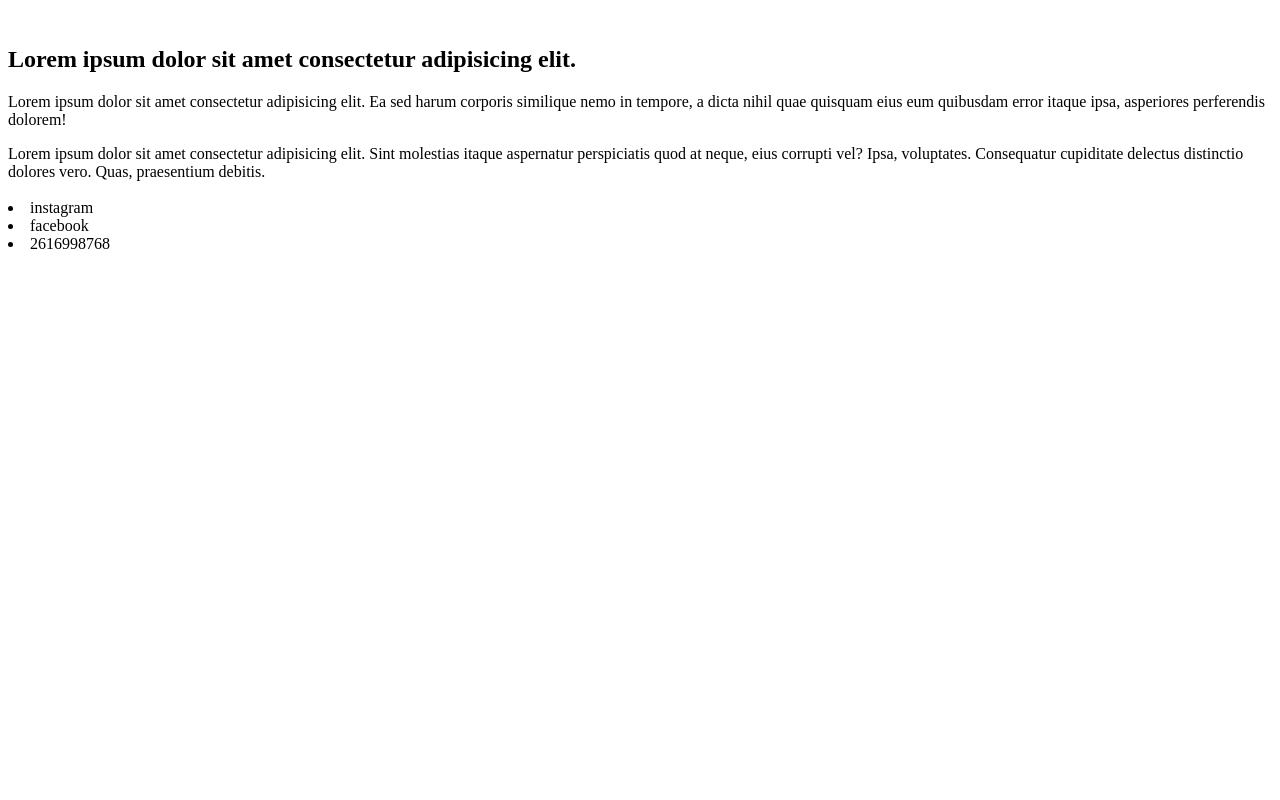
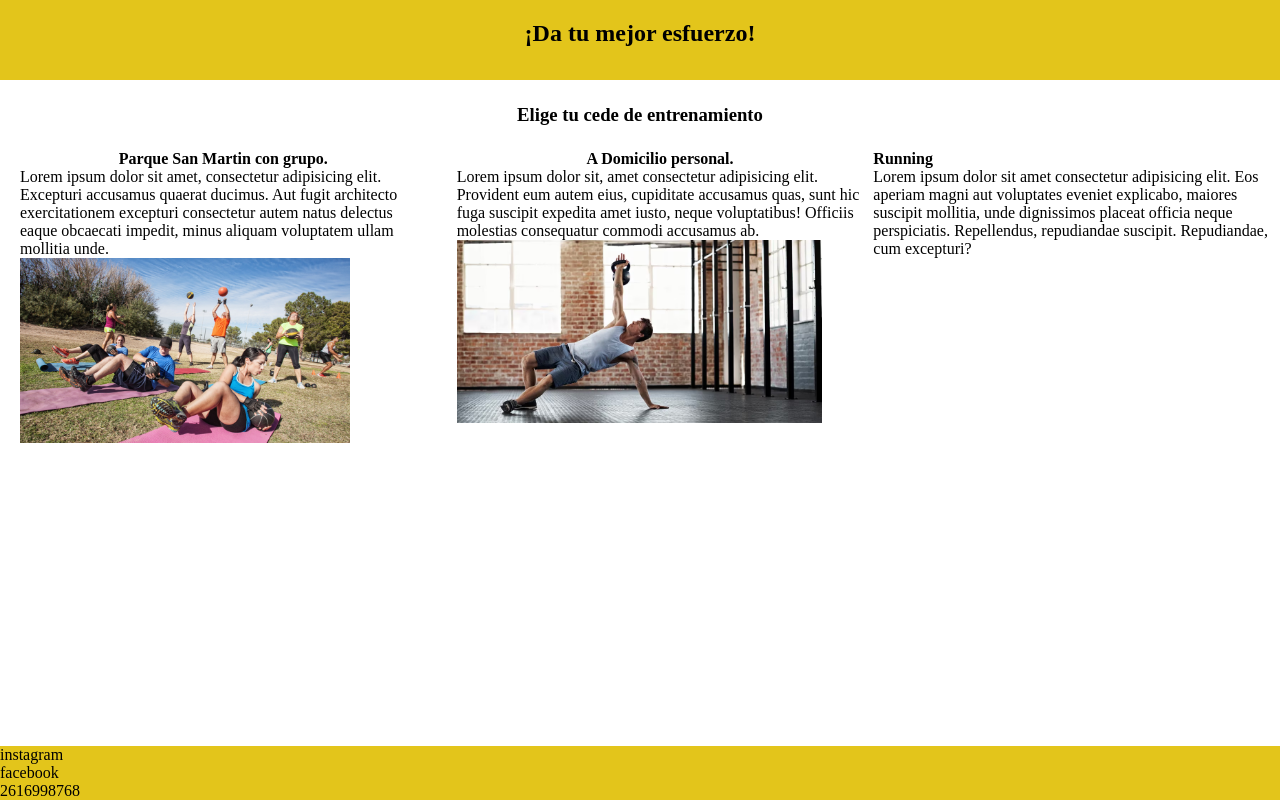
Before and after one commit to GeroCanovas/Proyect1, a plain HTML site: page index.html in a window 1280 px wide. Drawn offline with Linux system fonts and the light colour scheme.

Commit message:
segundo commit

```diff
--- a/index.html
+++ b/index.html
@@ -3,30 +3,49 @@
 <head>
     <meta charset="UTF-8">
     <meta name="viewport" content="width=device-width, initial-scale=1.0">
-    <title>Document</title>
+    <title>TRAINING WITH LEAN</title>
+    <link rel="icon" href="./img/fitness-sport.ico.ico">
+    <link rel="stylesheet" href="./style.css"/>
 </head>
 <body>
-     <head>
-        <nav>
-            <img src="" alt="">
-            <h2>Lorem ipsum dolor sit amet consectetur adipisicing elit.</h2>
+     <header class="color-header">
+        <nav class="header-font">
+            <h1>¡Da tu mejor esfuerzo!</h1>
         </nav>
-    </head>
-    <main>
-        <article>
-            <p>Lorem ipsum dolor sit amet consectetur adipisicing elit. Ea sed harum corporis similique nemo in tempore, a dicta nihil quae quisquam eius eum quibusdam error itaque ipsa, asperiores perferendis dolorem!</p>
+    </header>
+    <main class="backgroud-main">
+        <article class="article-h2 ">
+            <h3>Elige tu cede de entrenamiento</h3>
         </article>
-        <section>Lorem ipsum dolor sit amet consectetur adipisicing elit. Sint molestias itaque aspernatur perspiciatis quod at neque, eius corrupti vel? Ipsa, voluptates. Consequatur cupiditate delectus distinctio dolores vero. Quas, praesentium debitis.</section>
+        <div class="flex-div">
+            <section class="caja1">
+                <h4 class="h4-cede">Parque San Martin con grupo.</h4>
+                <p>Lorem ipsum dolor sit amet, consectetur adipisicing elit. Excepturi accusamus quaerat ducimus. Aut fugit architecto exercitationem excepturi consectetur autem natus delectus eaque obcaecati impedit, minus aliquam voluptatem ullam mollitia unde.</p>
+                <img src="./img/parque.png" alt="ejercicio en el parque" width="330px">
+            </section>
+            <section class="caja2">
+                <h4 class="h4-cede">A Domicilio personal.</h4>
+                <p>Lorem ipsum dolor sit, amet consectetur adipisicing elit. Provident eum autem eius, cupiditate accusamus quas, sunt hic fuga suscipit expedita amet iusto, neque voluptatibus! Officiis molestias consequatur commodi accusamus ab.</p>
+                <img src="./img/personal.png" alt="" width="365px">
+            </section>
+            <section class="caja3">
+                <h4>Running</h4>
+                <p>Lorem ipsum dolor sit amet consectetur adipisicing elit. Eos aperiam magni aut voluptates eveniet explicabo, maiores suscipit mollitia, unde dignissimos placeat officia neque perspiciatis. Repellendus, repudiandae suscipit. Repudiandae, cum excepturi?</p>
+            </section>
+        </div>
         <aside>
             <img src="" alt="">
             <img src="" alt="">
             <img src="" alt="">
         </aside>
+
+    <footer class="footer-index">
+        <ul class="letter-footer">
+            <li>instagram</li>
+            <li>facebook</li>
+            <li>2616998768</li>
+    </ul>
+    </footer>
     </main>
-    <footer>
-        <li>instagram</li>
-        <li>facebook</li>
-        <li>2616998768</li>
-    </footer>
 </body>
 </html>
--- /dev/null
+++ b/style.css
@@ -0,0 +1,64 @@
+* {
+    margin: 0;
+    padding: 0;
+}
+.color-header {
+background-color: rgb(227, 197, 27);
+max-width;
+height: 60px;
+padding-top: 20px;
+}
+.header-font {
+    text-align: center;
+    line-height: center;
+}
+/*.backgroud-main {
+    background-color: rgb(226, 226, 100);
+    max-width: ;
+}*/
+.article-h2 {
+    text-align: center;
+    line-height: 70px;
+}
+.flex-div {
+    display: flex;
+}
+.caja1 {
+    height: 40px;
+    width: 50%;
+    margin-left: 20px;
+    margin-right: 10px;
+}
+.caja2 {
+    height: 40px;
+    width: 50%;
+    margin-left: 20px;
+    margin-right: 10px;
+}
+.h4-cede{
+    text-align: center;
+}
+.caja3 {
+    height: 40px;
+    width: 50%;
+}
+
+
+
+
+
+
+
+
+
+
+
+.footer-index {
+    background-color: rgb(227, 197, 27);
+    position: absolute;
+    bottom: 0;
+    width: 100%;
+}
+.letter-footer {
+    justify-content: space-around;
+}
```
Also changed, not shown: img/fitness-sport.ico.ico (added), img/parque.png (added), img/personal.png (added).
